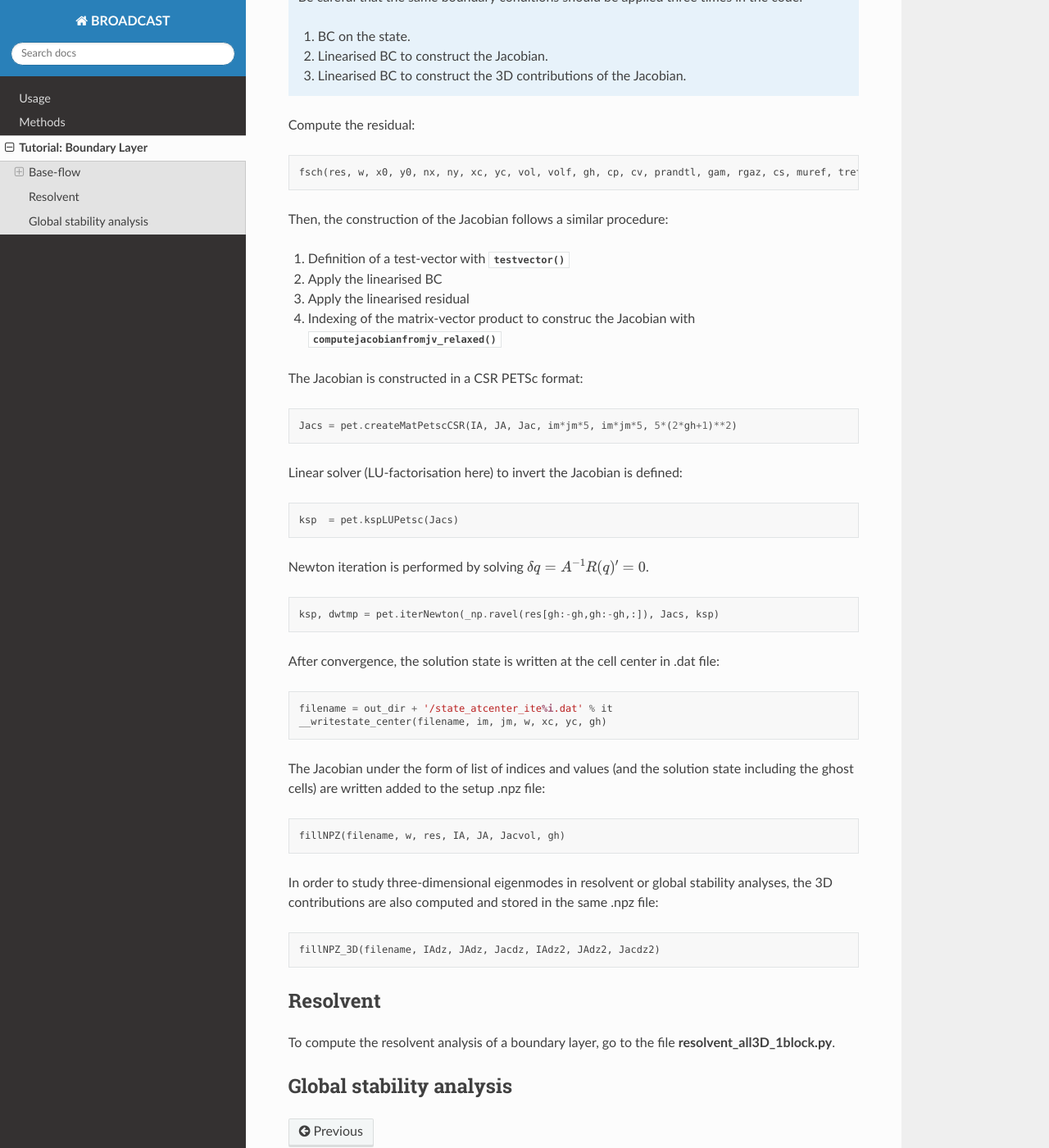
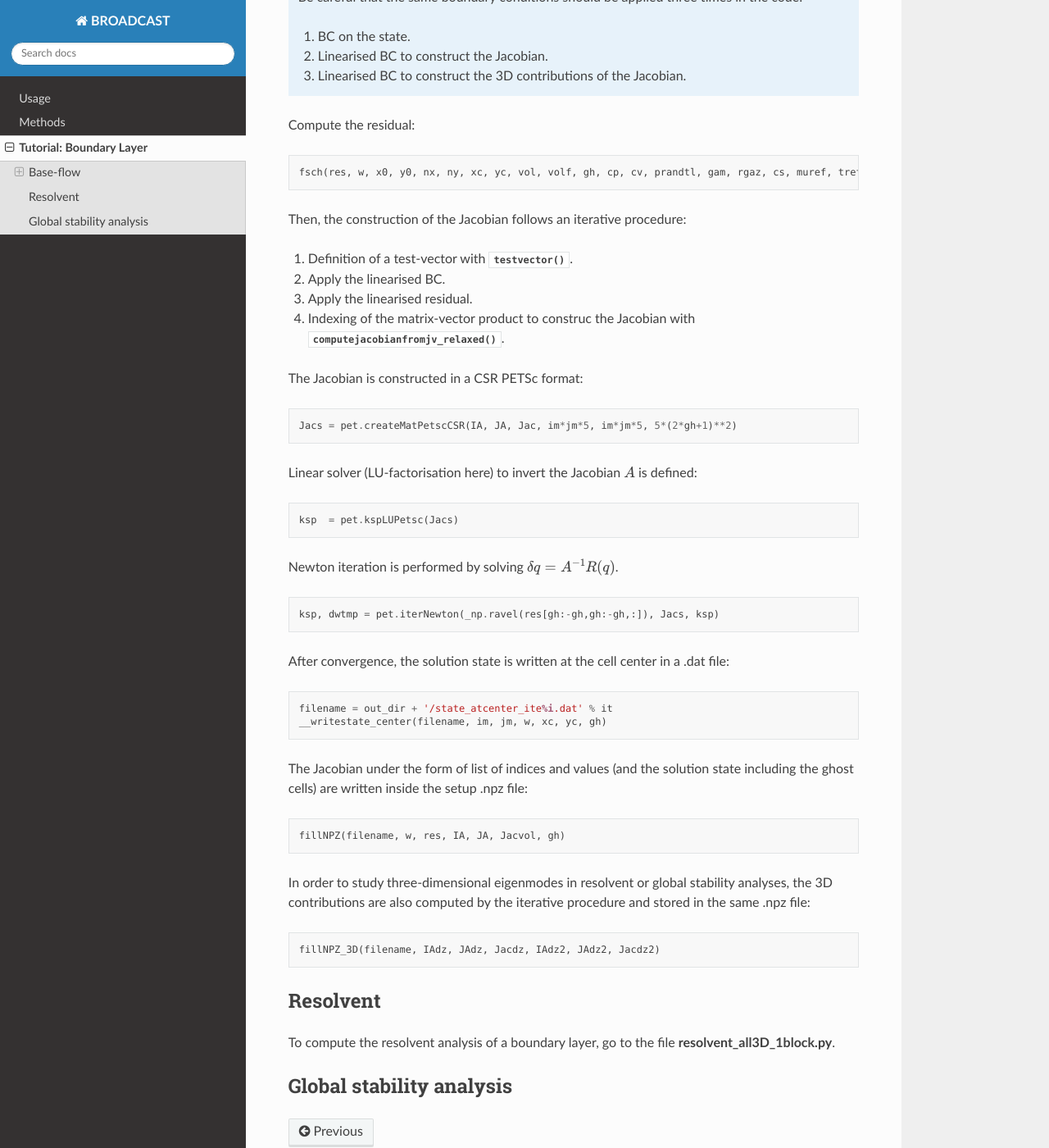
Before and after one commit to apoulain22/TutorialDoc, a Sphinx documentation site: the page built from docs/source/tutorialbl.rst, in a window 1280 px wide and 1400 px high, scrolled down 5195 px. Shown: the whole window at 82% size. Built offline with Sphinx 7.4.7 and the Read the Docs theme 2.0.0, drawn with Linux system fonts in a browser that asks for light colours.

Commit message:
update doc

```diff
--- a/docs/source/tutorialbl.rst
+++ b/docs/source/tutorialbl.rst
@@ -238,12 +238,12 @@ Compute the residual:
 
    fsch(res, w, x0, y0, nx, ny, xc, yc, vol, volf, gh, cp, cv, prandtl, gam, rgaz, cs, muref, tref, cs, k2, k4, im, jm)
 
-Then, the construction of the Jacobian follows a similar procedure:
+Then, the construction of the Jacobian follows an iterative procedure:
 
-#. Definition of a test-vector with :func:`testvector`
-#. Apply the linearised BC
-#. Apply the linearised residual
-#. Indexing of the matrix-vector product to construc the Jacobian with :func:`computejacobianfromjv_relaxed`
+#. Definition of a test-vector with :func:`testvector`.
+#. Apply the linearised BC.
+#. Apply the linearised residual.
+#. Indexing of the matrix-vector product to construc the Jacobian with :func:`computejacobianfromjv_relaxed`.
 
 The Jacobian is constructed in a CSR PETSc format:
 
@@ -251,32 +251,32 @@ The Jacobian is constructed in a CSR PETSc format:
 
    Jacs = pet.createMatPetscCSR(IA, JA, Jac, im*jm*5, im*jm*5, 5*(2*gh+1)**2)
 
-Linear solver (LU-factorisation here) to invert the Jacobian is defined:
+Linear solver (LU-factorisation here) to invert the Jacobian :math:`A` is defined:
 
 .. code-block:: python
 
    ksp  = pet.kspLUPetsc(Jacs)
 
-Newton iteration is performed by solving :math:`\delta q = A^{-1} R(q)' = 0`.
+Newton iteration is performed by solving :math:`\delta q = A^{-1} R(q)`.
 
 .. code-block:: python
 
    ksp, dwtmp = pet.iterNewton(_np.ravel(res[gh:-gh,gh:-gh,:]), Jacs, ksp)
 
-After convergence, the solution state is written at the cell center in .dat file:
+After convergence, the solution state is written at the cell center in a .dat file:
 
 .. code-block:: python
 
    filename = out_dir + '/state_atcenter_ite%i.dat' % it
    __writestate_center(filename, im, jm, w, xc, yc, gh)
 
-The Jacobian under the form of list of indices and values (and the solution state including the ghost cells) are written added to the setup .npz file:
+The Jacobian under the form of list of indices and values (and the solution state including the ghost cells) are written inside the setup .npz file:
 
 .. code-block:: python
 
    fillNPZ(filename, w, res, IA, JA, Jacvol, gh)
 
-In order to study three-dimensional eigenmodes in resolvent or global stability analyses, the 3D contributions are also computed and stored in the same .npz file:
+In order to study three-dimensional eigenmodes in resolvent or global stability analyses, the 3D contributions are also computed by the iterative procedure and stored in the same .npz file:
 
 .. code-block:: python
 
```
